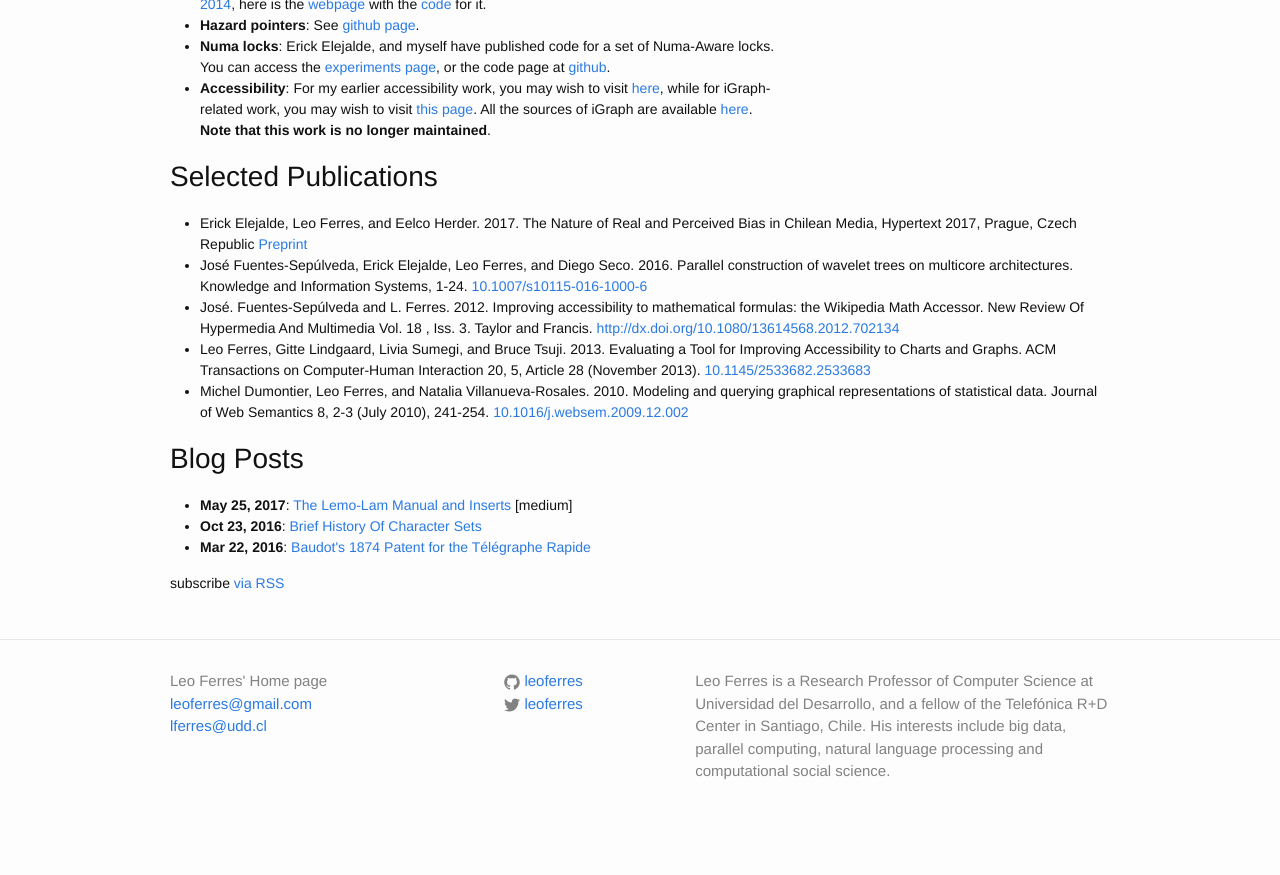
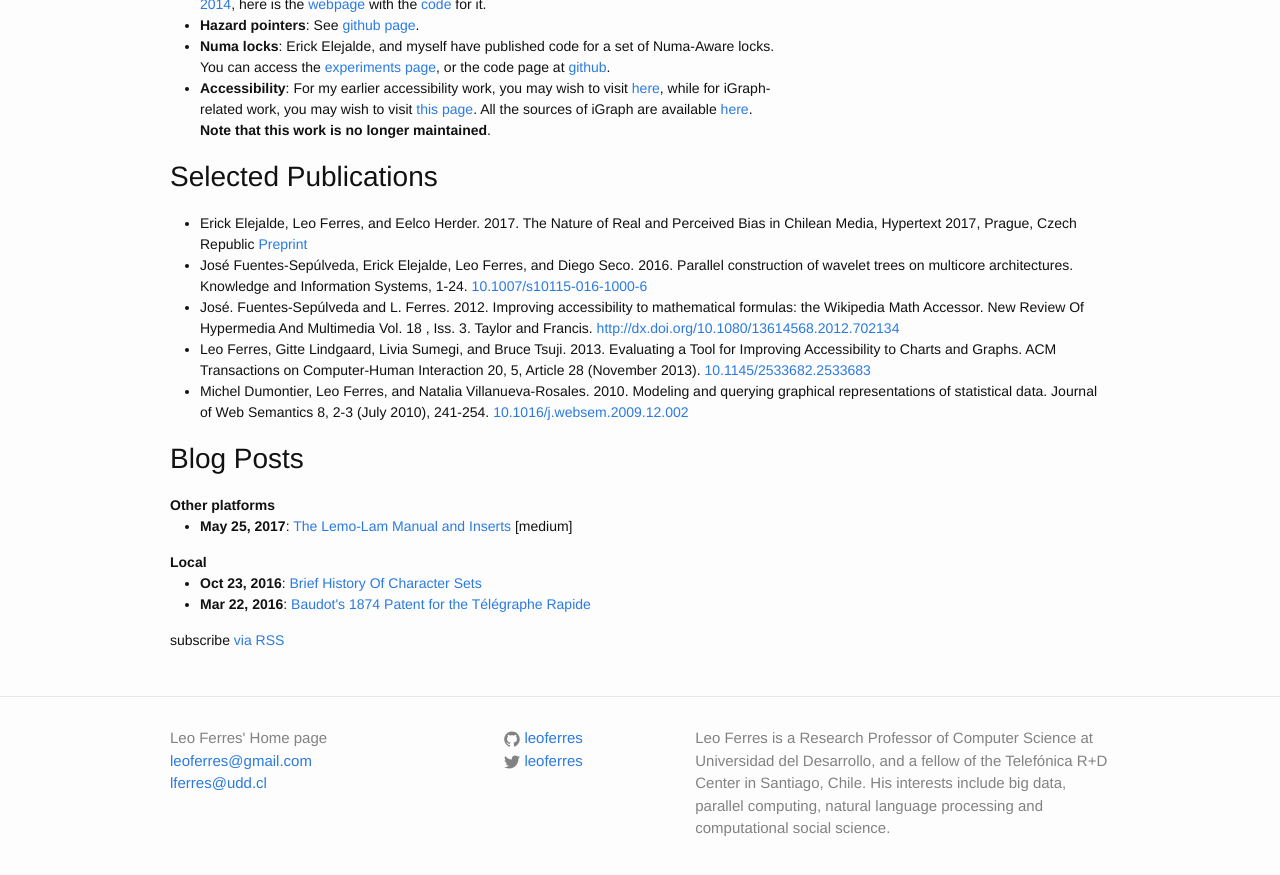
Before and after one commit to leoferres/leoferres.github.io, a Jekyll site: the page built from index.html, in a window 1280 px wide and 900 px high, scrolled down 668 px. Shown: the top 875 px of the window. Built offline with Jekyll 4.4.1, drawn with Linux system fonts in a browser that asks for light colours; comment, search, counter and statistics services are not loaded; before the commit the page ends 1511 px from its top, so only the background shows below that.

Commit message:
blogpost sessions

```diff
--- a/index.html
+++ b/index.html
@@ -127,8 +127,15 @@ layout: default
   </ul>
 
   <h1>Blog Posts</h1>
+
+  <b>Other platforms</b>
+  </br>
   <ul>
     <li><b>May 25, 2017</b>: <a href="https://medium.com/p/the-lemo-lam-manual-and-inserts-de06ab9974d1">The Lemo-Lam Manual and Inserts</a> [medium]</li>
+    </ul>
+  <b>Local</b>
+  </br>
+  <ul>
     {% for post in site.posts %}
     <li><b>{{ post.date | date: "%b %d, %Y" }}</b>: <a href="{{ post.url | prepend: site.baseurl }}">{{ post.title }}</a></li>
     {% endfor %}
```
